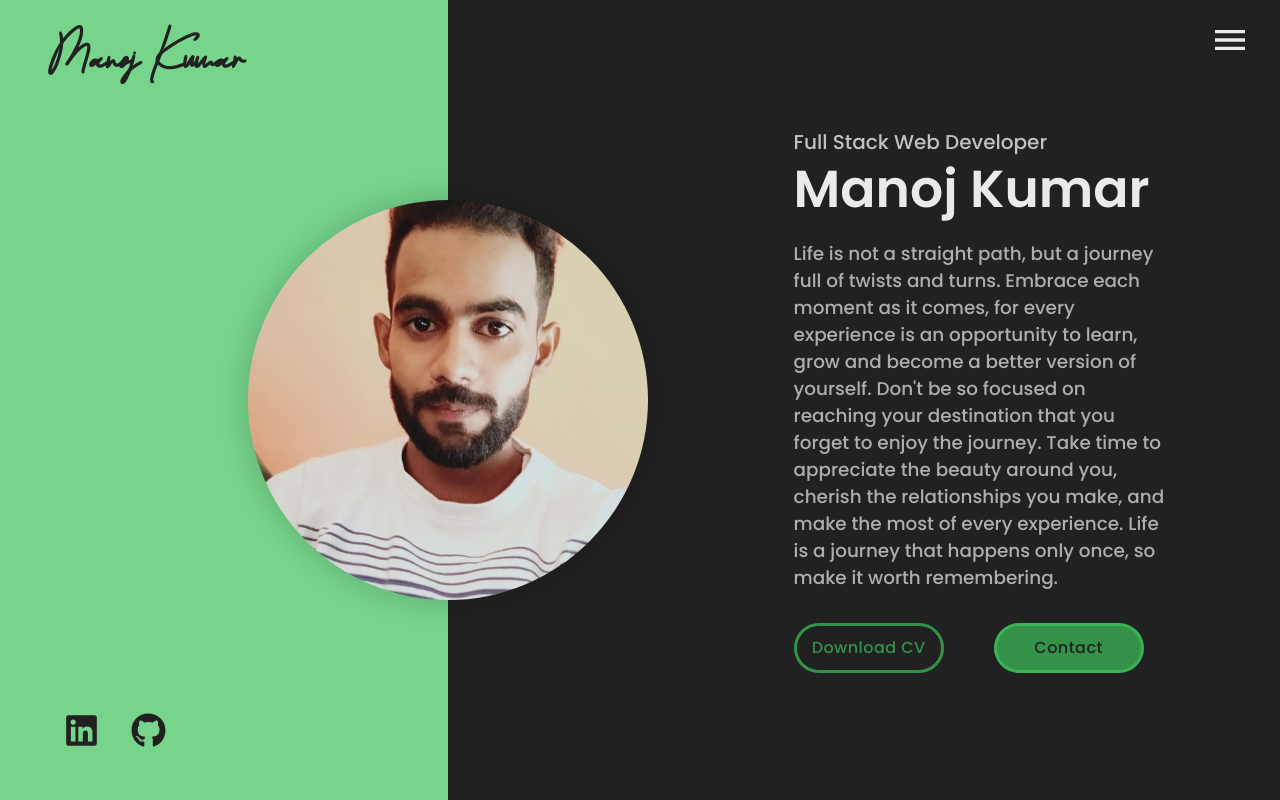
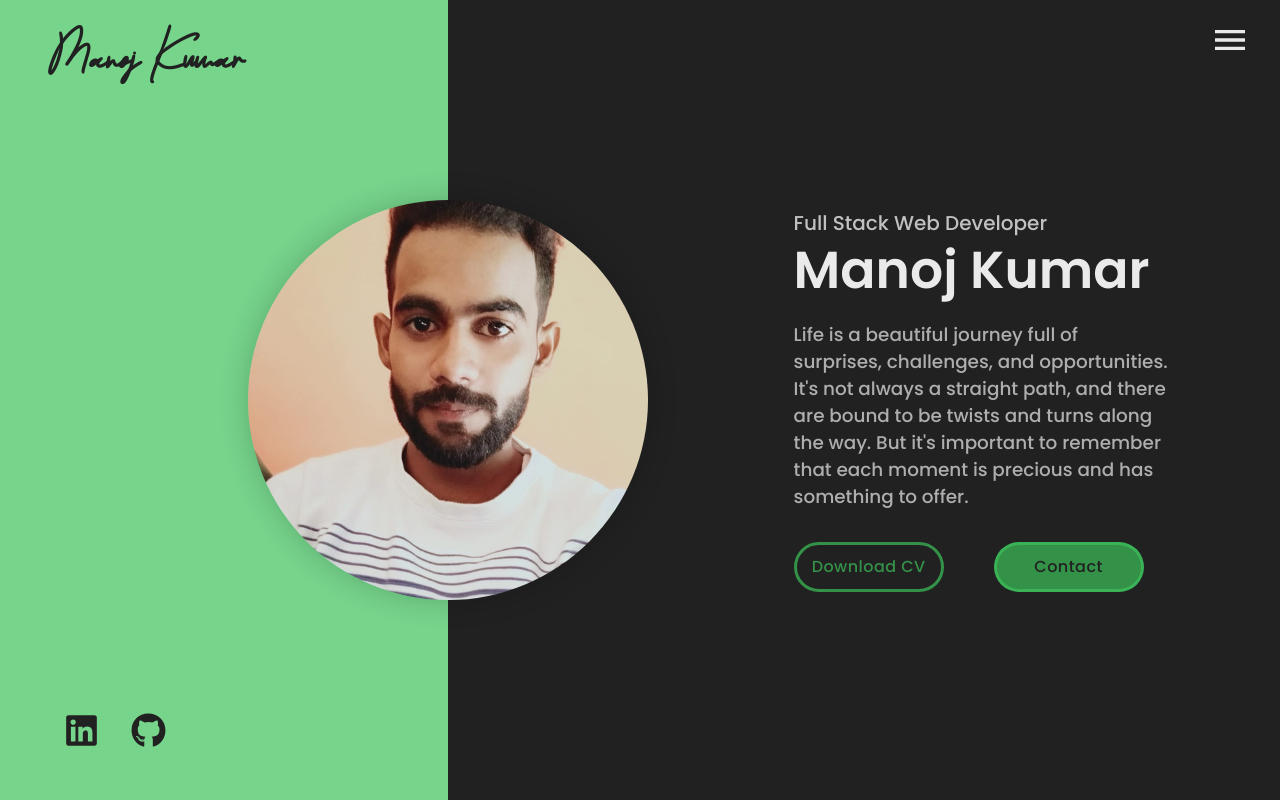
Before and after one commit to Manojbachhal/manojbachhal.github.io, a React (Create React App) app: page / in a window 1280 px wide. Shown: the top 800 px of the page. Built offline with nearby package versions, Linux system fonts and the light colour scheme; a web font is replaced by a local one.

Commit message:
improvments

```diff
--- a/src/data/headerData.js
+++ b/src/data/headerData.js
@@ -4,7 +4,8 @@ export const headerData = {
   name: "Manoj Kumar",
   title: "Full Stack Web Developer",
   desciption:
-    "Life is not a straight path, but a journey full of twists and turns. Embrace each moment as it comes, for every experience is an opportunity to learn, grow and become a better version of yourself. Don't be so focused on reaching your destination that you forget to enjoy the journey. Take time to appreciate the beauty around you, cherish the relationships you make, and make the most of every experience. Life is a journey that happens only once, so make it worth remembering.",
+    "Life is a beautiful journey full of surprises, challenges, and opportunities. It's not always a straight path, and there are bound to be twists and turns along the way. But it's important to remember that each moment is precious and has something to offer.",
+  // "Life is not a straight path, but a journey full of twists and turns. Embrace each moment as it comes, for every experience is an opportunity to learn, grow and become a better version of yourself. Don't be so focused on reaching your destination that you forget to enjoy the journey. Take time to appreciate the beauty around you, cherish the relationships you make, and make the most of every experience. Life is a journey that happens only once, so make it worth remembering.",
   //   image: "https://avatars.githubusercontent.com/u/85482640?v=4",
   image: img,
   resumePdf: resume,
```
